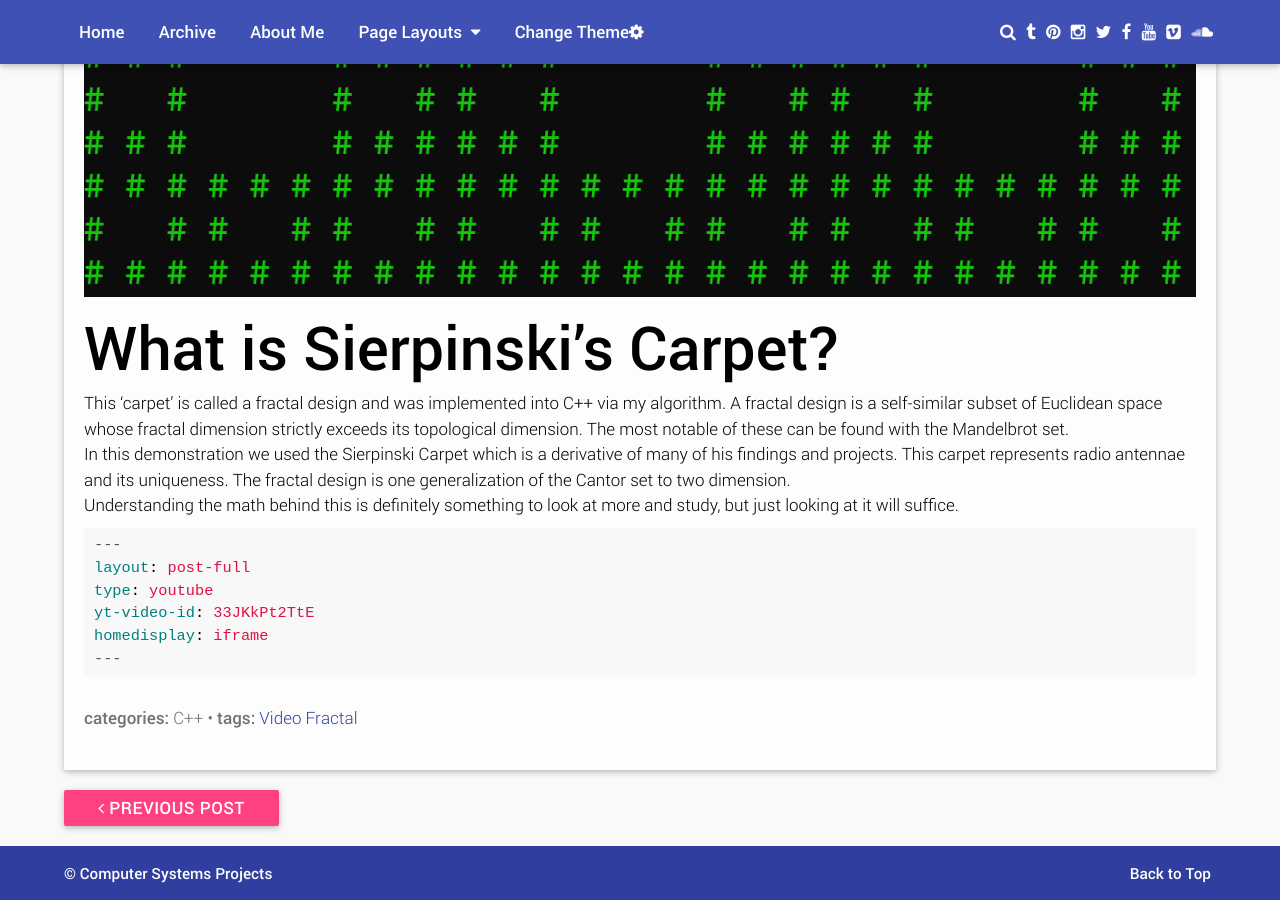
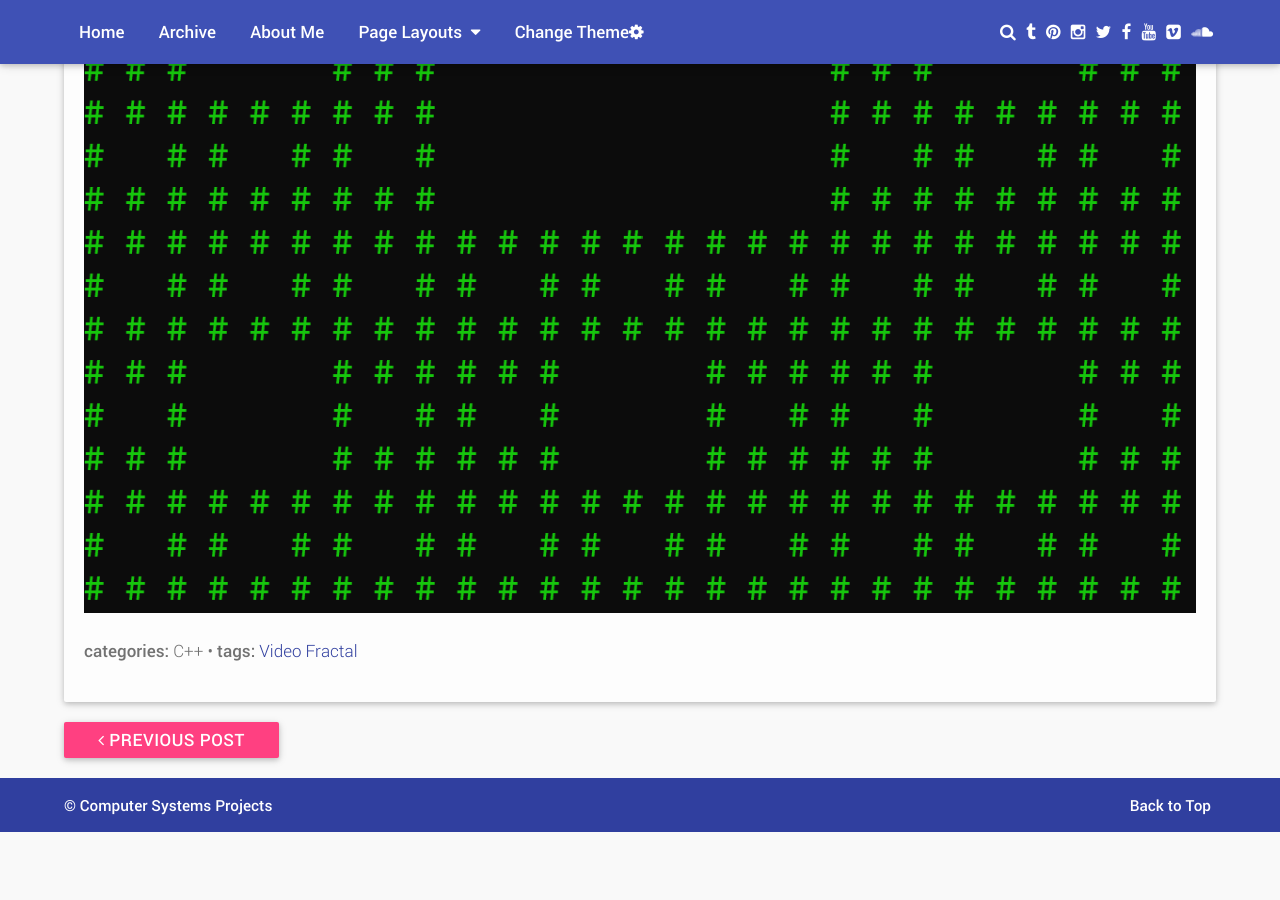
Before and after one commit to Markay12/MarkInfo-Projects, a Jekyll site: the page built from _posts/2020-11-12-sierpinski.md, in a window 1280 px wide and 900 px high, scrolled down 2164 px. Built offline with Jekyll 4.4.1, drawn with Linux system fonts in a browser that asks for light colours; some web fonts are replaced; after the commit the page ends 2996 px from its top, so only the background shows below that.

Commit message:
update formatting

````diff
--- a/_posts/2020-11-12-sierpinski.md
+++ b/_posts/2020-11-12-sierpinski.md
@@ -9,24 +9,18 @@ tags: [Video, Fractal]
 category: [C++]
 ---
 
-<img src="..\media\compressed\sierpinski.png" alt="Sierpinski Carpet">
 
 ## What is Sierpinski's Carpet?
 
 This 'carpet' is called a fractal design and was implemented into C++ via my algorithm. A fractal design is a self-similar subset of Euclidean space whose fractal dimension strictly exceeds its topological dimension. The most notable of these can be found with the Mandelbrot set.
 
+<br></br>
 
 In this demonstration we used the Sierpinski Carpet which is a derivative of many of his findings and projects. This carpet represents radio antennae and its uniqueness. The fractal design is one generalization of the Cantor set to two dimension.
 
+<br></br>
+
+
 Understanding the math behind this is definitely something to look at more and study, but just looking at it will suffice.
 
-
-
-```yml
----
-layout: post-full
-type: youtube
-yt-video-id: 33JKkPt2TtE
-homedisplay: iframe
----
-```
+<img src="..\media\compressed\sierpinski.png" alt="Sierpinski Carpet">
````
